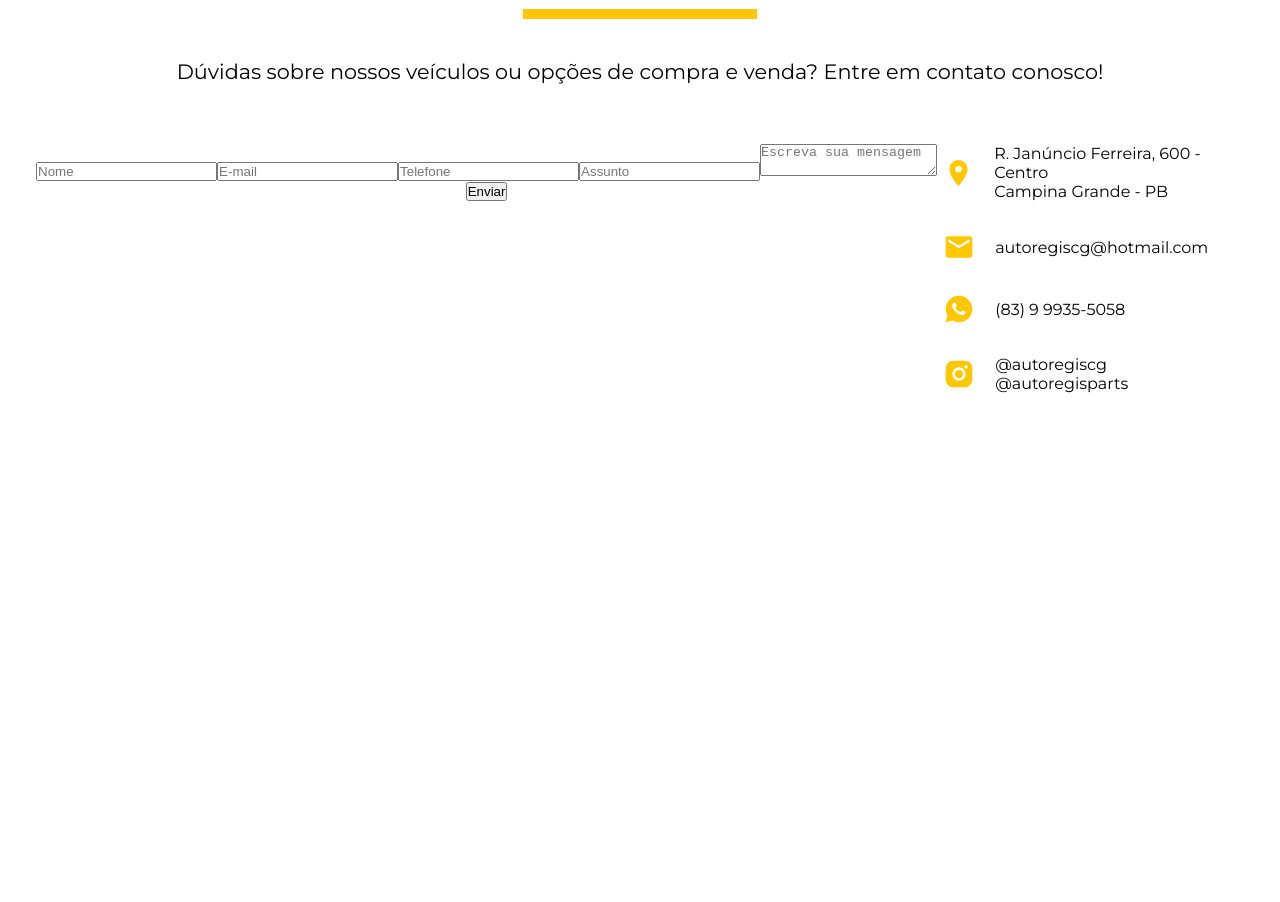
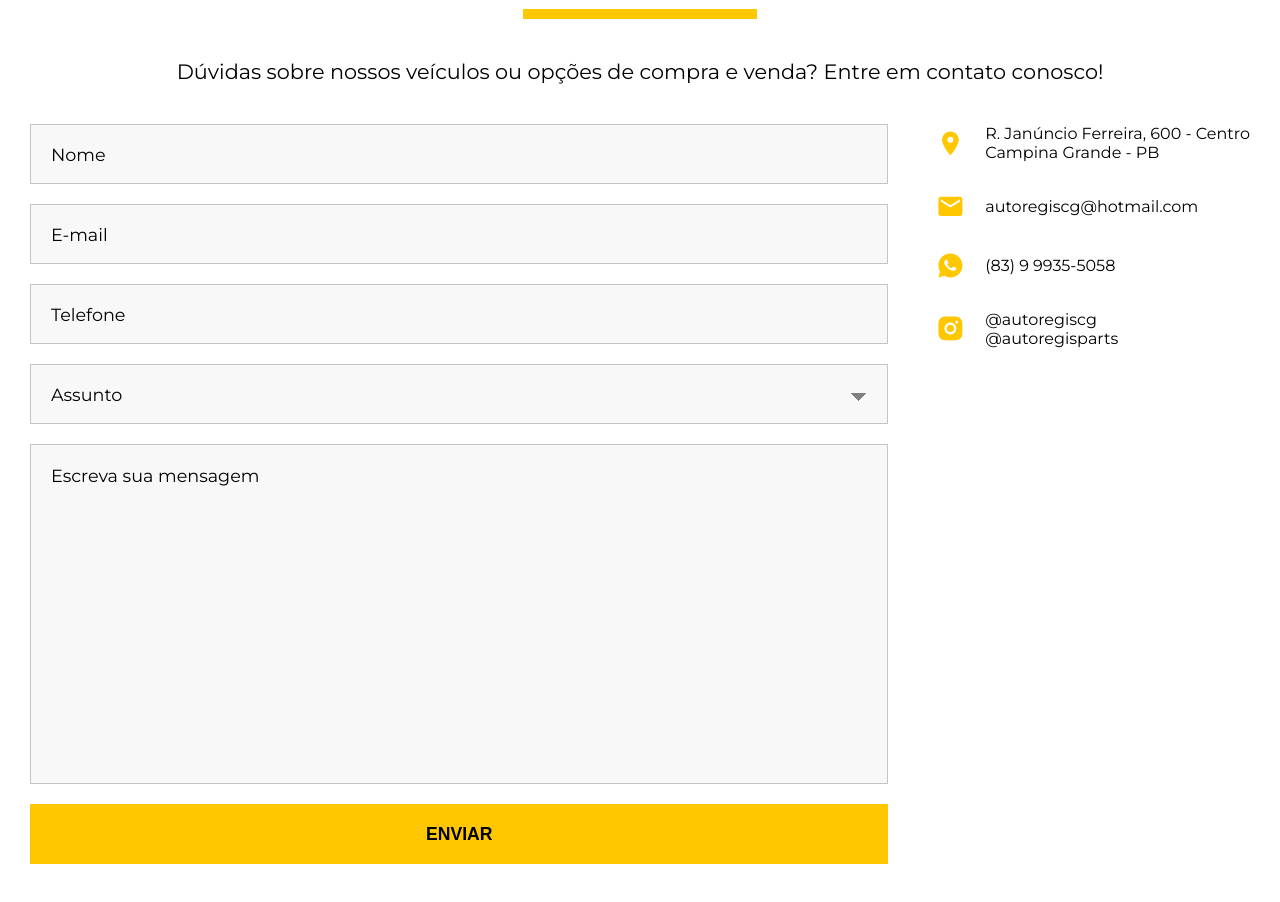
Before and after one commit to diegorcosta/autoregis, a React (Create React App) app: page / in a window 1280 px wide. Shown: the part 1060-1962 px from the top of the page. Before the commit the page ends 1563 px from the top, so only its background shows below. Built offline with nearby package versions, Linux system fonts and the light colour scheme.

Commit message:
main contact finished

```diff
--- a/src/components/MainContact.js
+++ b/src/components/MainContact.js
@@ -13,7 +13,7 @@ const MainContact = () => {
           contato conosco!
         </p>
         <div className="contact-form-area">
-          <div className="column">
+          <div>
             <form>
               <input type="name" placeholder="Nome" name="name" required />
               <input type="email" placeholder="E-mail" name="email" required />
@@ -23,16 +23,20 @@ const MainContact = () => {
                 name="phone"
                 required
               />
-              <input
-                type="subject"
-                placeholder="Assunto"
-                name="subject"
-                required
-              />
+              <select type="subject" name="subject" required>
+                <option selected disabled>
+                  Assunto
+                </option>
+                <option value="compra">Compra</option>
+                <option value="venda">Venda</option>
+                <option value="financiamento">Financiamento</option>
+                <option value="outros">Outros</option>
+              </select>
               <textarea
                 type="text"
+                maxlength="500"
+                name="message"
                 placeholder="Escreva sua mensagem"
-                name="message"
                 required
               />
               <button type="submit" name="submit">
@@ -40,14 +44,14 @@ const MainContact = () => {
               </button>
             </form>
           </div>
-          <div className="column">
+          <div>
             <ul className="contact-list">
               <li>
                 <MdLocationOn />
-                <span>
+                <div>
                   <p>R. Janúncio Ferreira, 600 - Centro</p>
                   <p>Campina Grande - PB</p>
-                </span>
+                </div>
               </li>
               <li>
                 <MdEmail />
@@ -59,10 +63,10 @@ const MainContact = () => {
               </li>
               <li>
                 <RiInstagramFill />
-                <span>
+                <div>
                   <p>@autoregiscg</p>
                   <p>@autoregisparts</p>
-                </span>
+                </div>
               </li>
             </ul>
           </div>
--- a/src/styles/MainAbout.scss
+++ b/src/styles/MainAbout.scss
@@ -20,6 +20,7 @@
     }
     button:hover,
     button:active {
+      background-color: #000;
       color: #fff;
     }
   }
--- a/src/styles/MainContact.scss
+++ b/src/styles/MainContact.scss
@@ -4,11 +4,78 @@
   padding: 60px 0;
   text-align: center;
   .contact-form-area {
+    align-items: center;
     display: flex;
     flex-direction: column;
-    margin-top: 60px;
+    margin-top: 40px;
     @include md {
+      align-items: flex-start;
       flex-direction: row;
+      justify-content: space-between;
+    }
+    div:first-child {
+      width: 100%;
+      margin-bottom: 40px;
+      @include md {
+        margin-bottom: 0x;
+        padding-right: 20px;
+        width: 72%;
+      }
+    }
+    form {
+      display: flex;
+      flex-direction: column;
+      input,
+      select,
+      textarea {
+        background-color: #f8f8f8;
+        border: 1px solid #c4c4c4;
+        box-sizing: border-box;
+        font-family: $Montserrat;
+        font-size: 1.1rem;
+        height: 60px;
+        margin-bottom: 20px;
+        padding: 20px;
+        width: 100%;
+      }
+      input:focus,
+      select:focus,
+      textarea:focus {
+        background-color: #f3f3f3;
+        outline: none;
+      }
+      input::placeholder,
+      textarea::placeholder {
+        color: #000;
+      }
+      select {
+        appearance: none;
+        background-image: linear-gradient(45deg, transparent 50%, gray 50%),
+          linear-gradient(135deg, gray 50%, transparent 50%);
+        background-position: calc(100% - 28px) calc(28px),
+          calc(100% - 20px) calc(28px);
+        background-size: 8px 8px, 8px 8px, 1px 1.5em;
+        background-repeat: no-repeat;
+      }
+      textarea {
+        height: 340px;
+        resize: none;
+        overflow: hidden;
+      }
+      button {
+        background-color: $main-yellow;
+        border: none;
+        cursor: pointer;
+        font-size: 1.1rem;
+        font-weight: 600;
+        height: 60px;
+        text-transform: uppercase;
+        transition: 0.2s ease all;
+      }
+      button:hover,
+      button:active {
+        background-color: #000;
+        color: #fff;
       }
     }
     .contact-list {
@@ -19,11 +86,15 @@
         text-align: left;
         svg {
           color: $main-yellow;
-        font-size: 2rem;
+          font-size: 1.8rem;
         }
         p {
           margin-left: 20px;
         }
       }
+      li:last-child {
+        margin-bottom: 0;
       }
     }
+  }
+}
```
Lines whose indentation alone changed are shown as unchanged.
